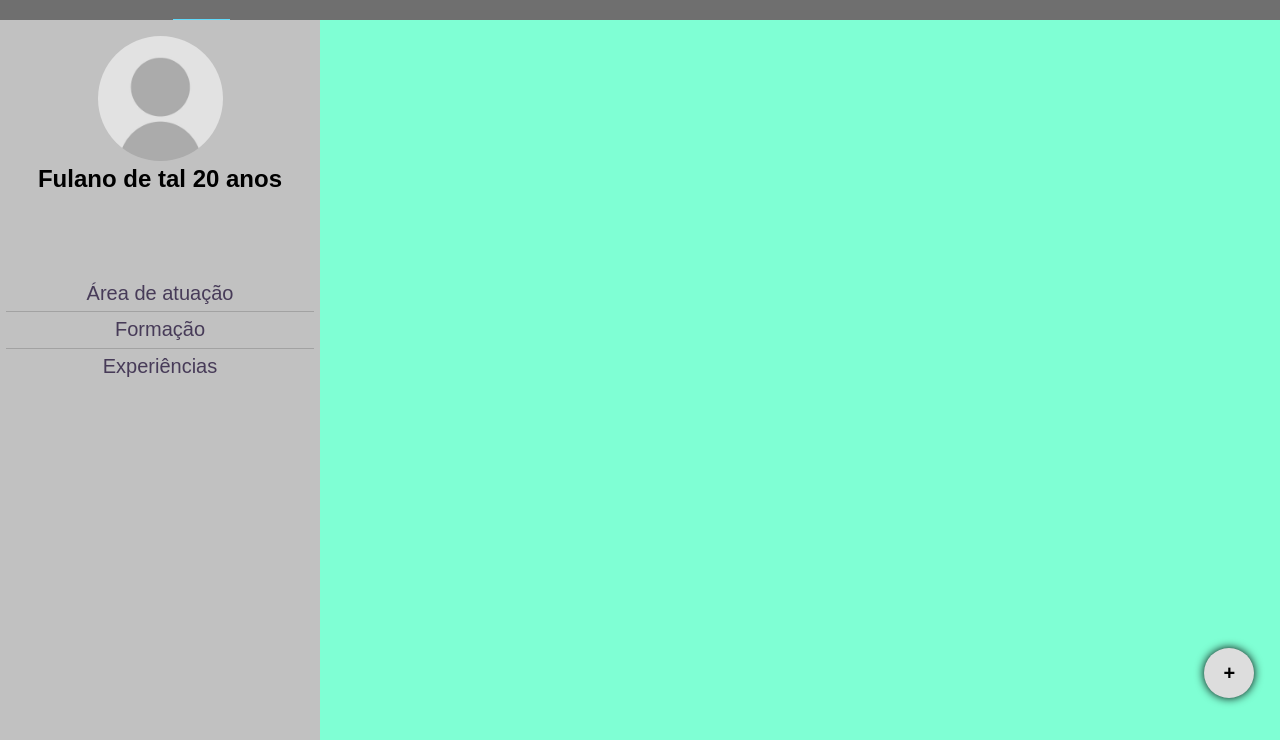
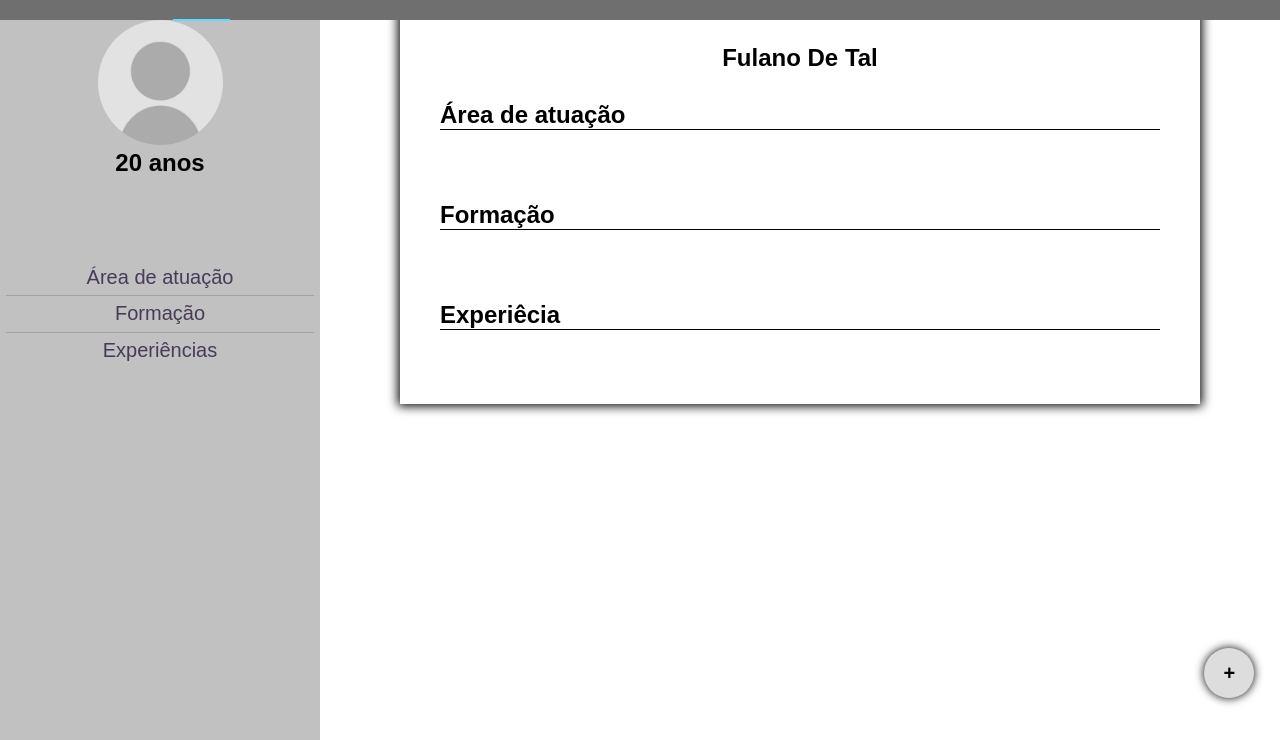
Before and after one commit to lalbuque/Banco-de-talentos, a plain HTML site: page curriculo.html in a window 1280 px wide. Shown: the part 60-800 px from the top of the page. Drawn offline with Linux system fonts and the light colour scheme.

Commit message:
Implementação do CV virtual

```diff
--- a/curriculo.html
+++ b/curriculo.html
@@ -18,7 +18,7 @@
 
 <body>
     <!-- HEADER -->
-    <header class="header-main">
+    <header class="header-main fix-header">
         <div class="content-links-header">
             <a href="index.html" class="brand-header">
                 <span class="content-brand-header">Brand</span>
@@ -75,26 +75,37 @@
             <figure class="profile-image-curriculo">
                 <img src="image/profile.jpg" class="image-curriculo">
                 <figcaption>
-                    <h1>Fulano de tal <span>20 anos</span></h1>
+                    <h1>
+                        <span>20 anos</span>
+                    </h1>
                 </figcaption>
             </figure>
             <ul class="list-topic-curriculo">
-                <li><a href="#area-atuacao">Área de atuação</a></li>
-                <li><a href="#formacao">Formação</a></li>
-                <li><a href="#experiecia">Experiências</a></li>
+                <li>
+                    <a href="#area-atuacao" onclick="smoothScroll(event)">Área de atuação</a>
+                </li>
+                <li>
+                    <a href="#formacao" onclick="smoothScroll(event)">Formação</a>
+                </li>
+                <li>
+                    <a href="#experiecia" onclick="smoothScroll(event)">Experiências</a>
+                </li>
             </ul>
         </aside>
 
         <article class="descri-part-curriculo">
-            <section id="area-atuacao" class="part-curriculo" style="background-color:aquamarine">
-
-            </section>
-            <section id="formacao" class="part-curriculo" style="background-color:rgb(53, 255, 27)">
-
-            </section>
-            <section id="experiecia" class="part-curriculo" style="background-color:rgb(89, 30, 252)">
-
-            </section>
+            <div class="page-cv">
+                <h1 class="title-cv">Fulano de tal</h1>
+                <section id="area-atuacao" class="section-cv">
+                    <h2 class="subtitle-cv">Área de atuação</h2>
+                </section>
+                <section id="formacao" class="section-cv">
+                    <h2 class="subtitle-cv">Formação</h2>
+                </section>
+                <section id="experiecia" class="section-cv">
+                    <h2 class="subtitle-cv">Experiêcia</h2>
+                </section>
+            </div>
         </article>
     </main>
 </body>
--- a/script/curriculo.js
+++ b/script/curriculo.js
@@ -0,0 +1,8 @@
+/* Função para controle de scroll */
+function smoothScroll(e) {
+    e.preventDefault(); /* Para a ação padrão */
+    document.querySelector(e.target.hash).scrollIntoView({
+        behavior: 'smooth'
+    });
+    console.log('Scroll suave para '+e.target.hash);
+}
--- a/style/curriculo.css
+++ b/style/curriculo.css
@@ -1,7 +1,11 @@
+body{
+    overflow: hidden;
+}
 .curriculo{
     width: 100%;
     height: 90%;
     display: flex;
+    padding-top: 5%;
 }
 
 .main-part-curriculo{
@@ -14,6 +18,8 @@
 .descri-part-curriculo{
     width: 75%;
     margin-left: 25%;
+    overflow: auto;
+    padding: 0% 80px;
 }
 
 .profile-image-curriculo{
@@ -34,7 +40,6 @@
 
 .list-topic-curriculo > li{
     font-size: 20px;
-    padding: 2% 0%;
     border-style: solid;
     border-width: 0px 0px 1px 0px;
     border-color: #a2a2a2;
@@ -54,8 +59,32 @@
     width: 100%;
     height: 100%;
     display: block;
+    padding: 2% 0%;
 }
-.part-curriculo{
+/* estilização do CV */
+.page-cv{
     width: 100%;
-    height: 100%;
+    height: auto;
+    box-shadow: 0px 0px 10px 2px black;
+    margin: 1% 0%;
+    padding: 4% 0%;
 }
+.section-cv{
+    width: auto;
+    width: -webkit-fill-available;
+    min-height: 100px;
+    padding: 0% 40px;
+}
+
+.title-cv{
+    text-align: center;
+    text-transform: capitalize;
+}
+.subtitle-cv{
+    border-style: solid;
+    padding-top: 4%;
+    border-width: 0 0 1px 0;
+}
+.subtitle-cv::first-letter{
+    text-transform: capitalize;
+}
```
